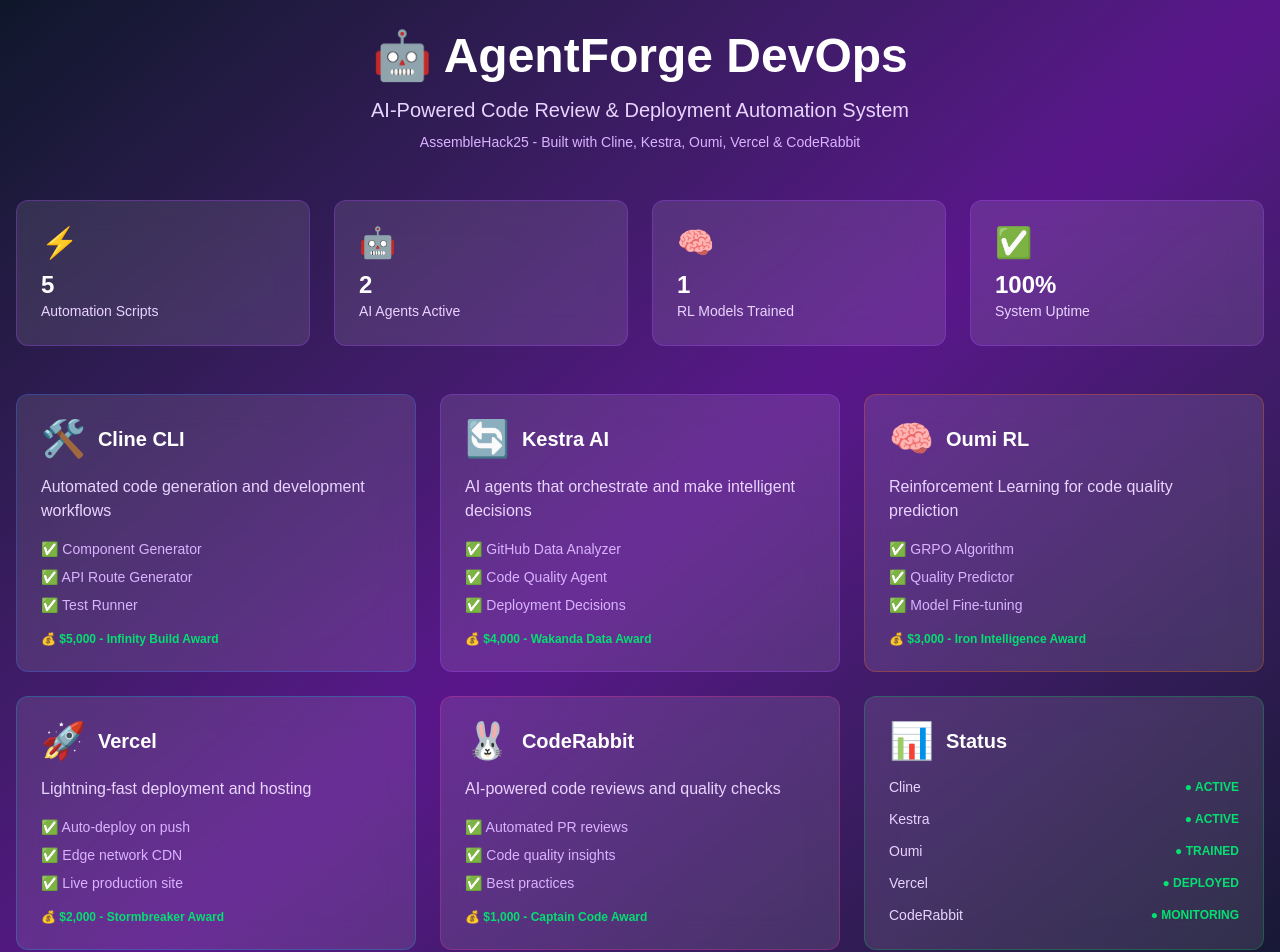
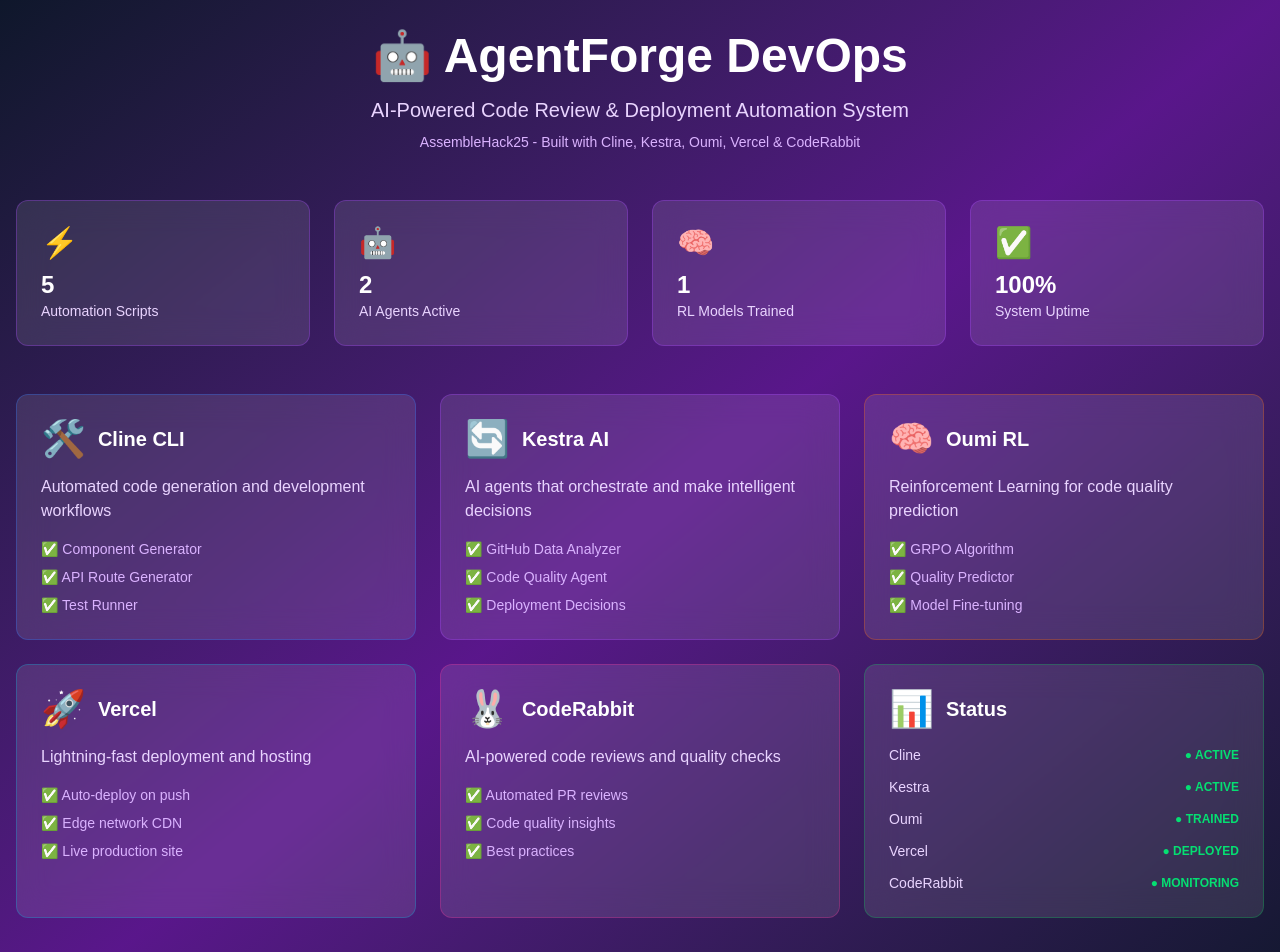
Before and after one commit to PavithraEbbali/AgentForce-DevOps, a Next.js app: page / in a window 1280 px wide. Shown: the top 952 px of the page. Built offline with nearby package versions, Linux system fonts and the light colour scheme.

Commit message:
refactor: Update dashboard UI styling

```diff
--- a/app/page.tsx
+++ b/app/page.tsx
@@ -58,9 +58,6 @@
               <li>✅ API Route Generator</li>
               <li>✅ Test Runner</li>
             </ul>
-            <div className="mt-4 text-xs text-green-400 font-semibold">
-              💰 $5,000 - Infinity Build Award
-            </div>
           </div>
 
           {/* Kestra Workflows */}
@@ -77,9 +74,6 @@
               <li>✅ Code Quality Agent</li>
               <li>✅ Deployment Decisions</li>
             </ul>
-            <div className="mt-4 text-xs text-green-400 font-semibold">
-              💰 $4,000 - Wakanda Data Award
-            </div>
           </div>
 
           {/* Oumi RL */}
@@ -96,9 +90,6 @@
               <li>✅ Quality Predictor</li>
               <li>✅ Model Fine-tuning</li>
             </ul>
-            <div className="mt-4 text-xs text-green-400 font-semibold">
-              💰 $3,000 - Iron Intelligence Award
-            </div>
           </div>
 
           {/* Vercel Deployment */}
@@ -115,9 +106,6 @@
               <li>✅ Edge network CDN</li>
               <li>✅ Live production site</li>
             </ul>
-            <div className="mt-4 text-xs text-green-400 font-semibold">
-              💰 $2,000 - Stormbreaker Award
-            </div>
           </div>
 
           {/* CodeRabbit */}
@@ -134,9 +122,6 @@
               <li>✅ Code quality insights</li>
               <li>✅ Best practices</li>
             </ul>
-            <div className="mt-4 text-xs text-green-400 font-semibold">
-              💰 $1,000 - Captain Code Award
-            </div>
           </div>
 
           {/* System Status */}
```
